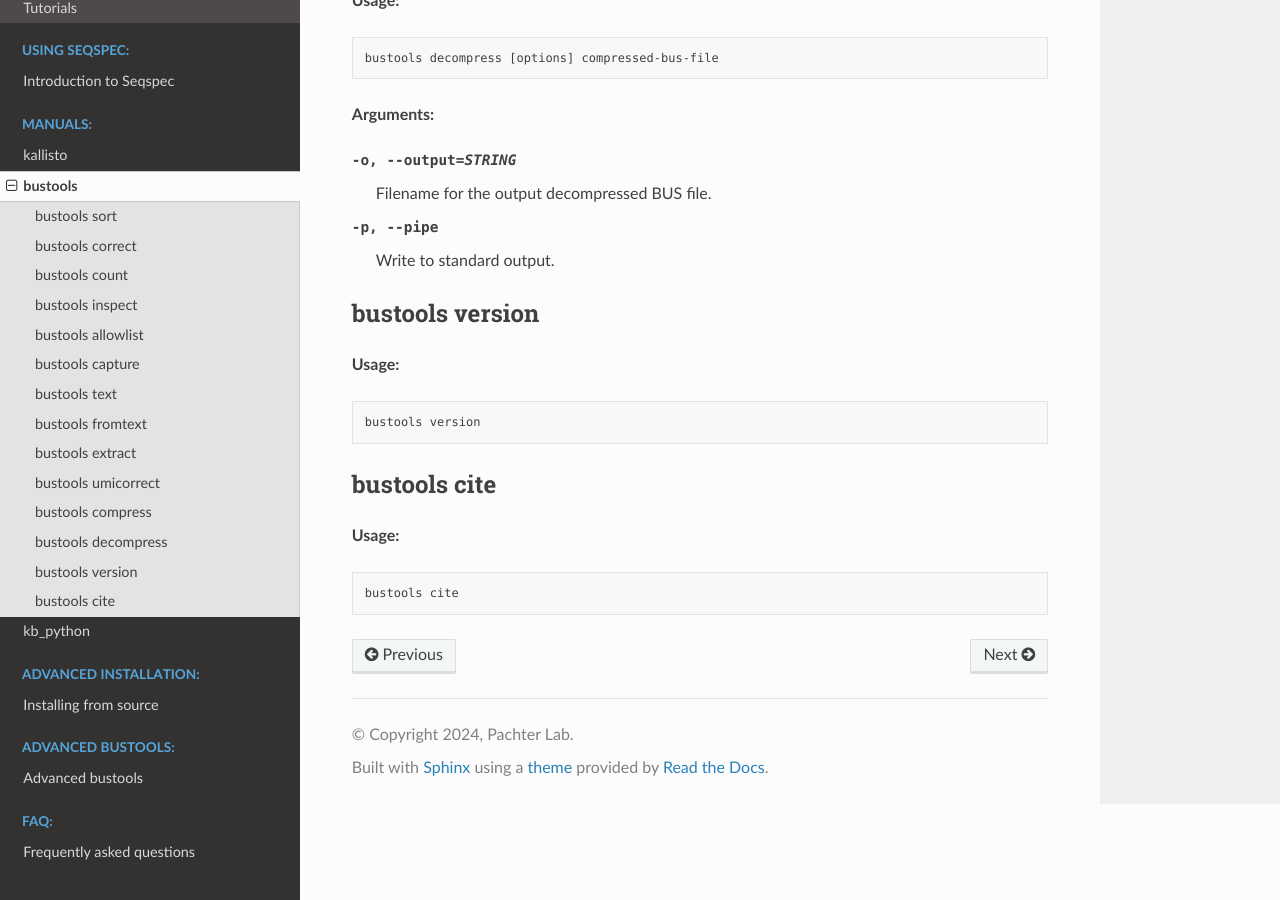
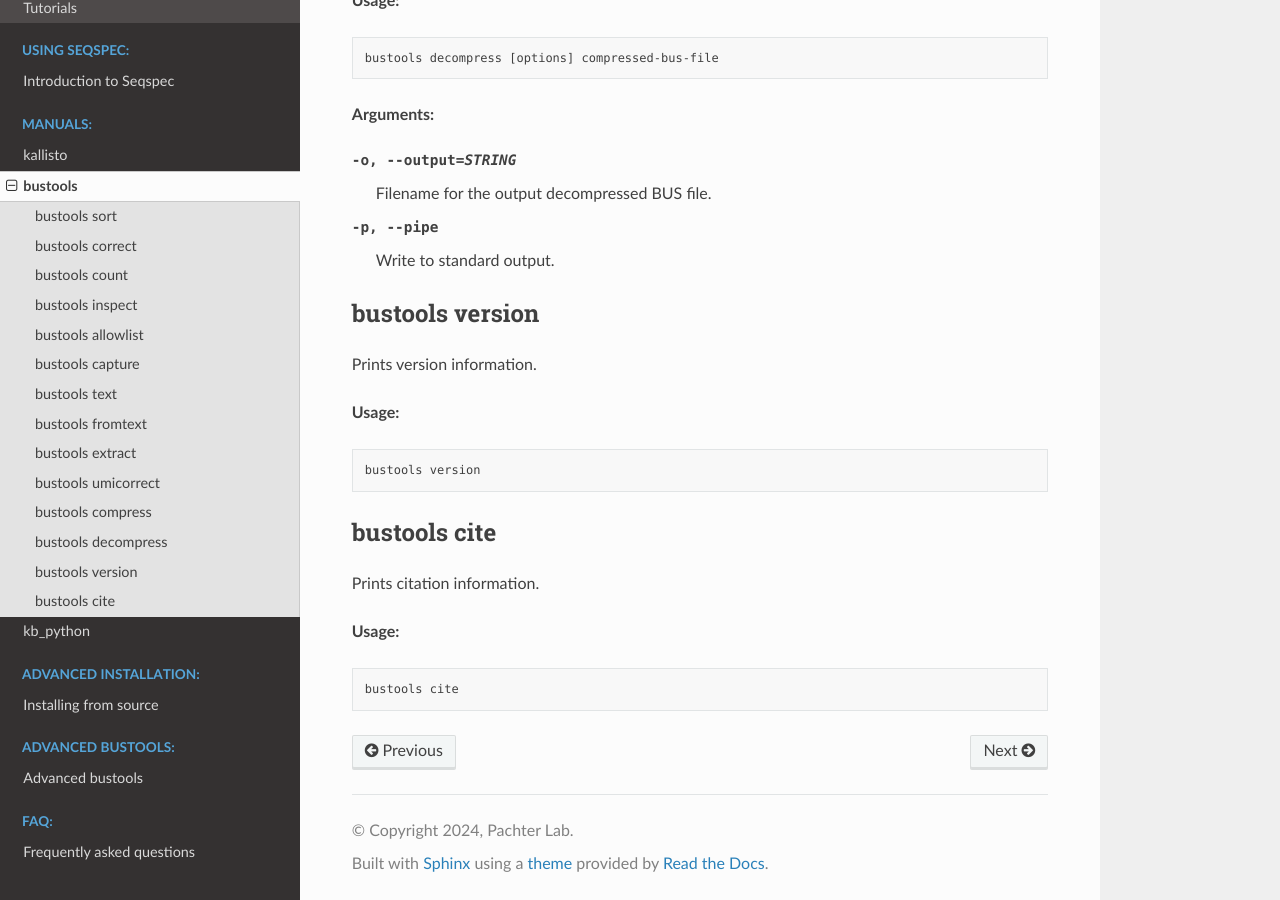
Before and after one commit to pachterlab/kb_docs, a Sphinx documentation site: the page built from docs/source/manuals/bustools.rst, in a window 1280 px wide and 900 px high, scrolled down 12084 px. Built offline with Sphinx 7.4.7 and the Read the Docs theme 2.0.0, drawn with Linux system fonts in a browser that asks for light colours.

Commit message:
Update bustools.rst

```diff
--- a/docs/source/manuals/bustools.rst
+++ b/docs/source/manuals/bustools.rst
@@ -449,6 +449,7 @@ Takes in a compressed BUS file and inflates (i.e. decompresses) it.
 
 bustools version
 ^^^^^^^^^^^^^^^^^^^^
+Prints version information.
 
 **Usage:**
 
@@ -459,6 +460,7 @@ bustools version
 
 bustools cite
 ^^^^^^^^^^^^^^^^^^^^
+Prints citation information.
 
 **Usage:**
 
```
